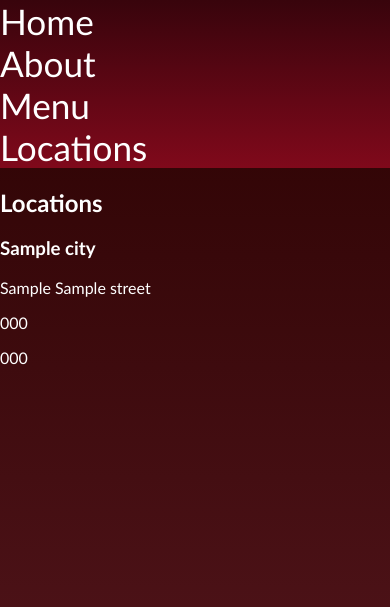
After one commit to ImpendingKataclysm/restaurant_website, a Django app: template templates/contact.html in a window 390 px wide. The commit adds this page. Shown: the top 607 px of the page. Run offline with Django 3.2, Linux system fonts and the light colour scheme; the template is opened without the code that fills it: most values are stand-ins (such as "Sample title", 1, 10 or a date in 2020).

Commit message:
Built a contact page that displays address and phone number for each location in the database

```diff
--- a/restaurant/urls.py
+++ b/restaurant/urls.py
@@ -6,5 +6,6 @@ urlpatterns = [
     path('', views.HomePage.as_view(), name='home'),
     path('about/', views.AboutPage.as_view(), name='about'),
     path('menu/', views.MenuList.as_view(), name='menu'),
-    path('item/<int:pk>', views.MenuItemDetail.as_view(), name='menu_item')
+    path('item/<int:pk>', views.MenuItemDetail.as_view(), name='menu_item'),
+    path('contact/', views.LocationList.as_view(), name='contact')
 ]
--- a/templates/base.html
+++ b/templates/base.html
@@ -12,6 +12,7 @@
             <li><a href="{% url 'home' %}">Home</a> </li>
             <li><a href="{% url 'about' %}">About</a> </li>
             <li><a href="{% url 'menu' %}">Menu</a> </li>
+            <li><a href="{% url 'contact' %}">Locations</a> </li>
         </ul>
     </nav>
     <main class="main_wrap">
--- /dev/null
+++ b/templates/contact.html
@@ -0,0 +1,15 @@
+{% extends 'base.html' %}
+
+{% block title %}Restaurant - Contact{% endblock %}
+
+{% block content %}
+    <h2>Locations</h2>
+    <ul>
+        {% for row in location_list %}
+            <h3>{{ row.city }}</h3>
+            <p>{{ row.unit_no }} {{ row.street }}</p>
+            <p>{{ row.postal }}</p>
+            <p>{{ row.phone }}</p>
+        {% endfor %}
+    </ul>
+{% endblock %}
```
Also changed, not shown: restaurant/views.py (+10 -1 lines).
